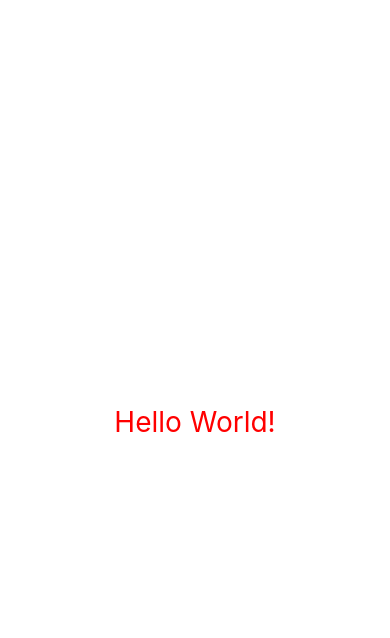
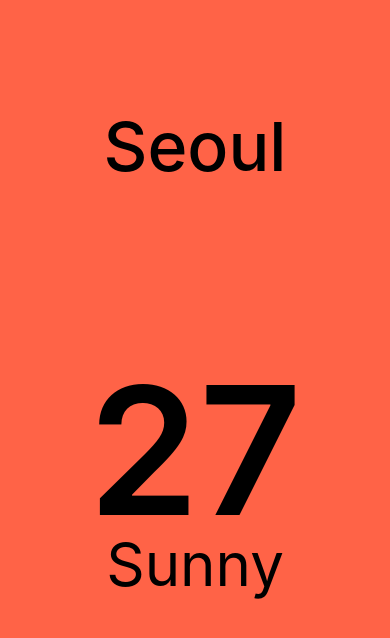
Before and after one commit to cks3066/WeatherOn, a React Native app: screen / in a window 390 px wide. Shown: the top 638 px of the page. Built offline with nearby package versions, Linux system fonts and the light colour scheme.

Commit message:
design: about city, weather

```diff
--- a/App.tsx
+++ b/App.tsx
@@ -1,11 +1,37 @@
-import { StatusBar } from "expo-status-bar";
-import { StyleSheet, Text, View } from "react-native";
+import React from "react";
+import { Dimensions, ScrollView, StyleSheet, Text, View } from "react-native";
+
+const { width: SCREEN_WIDTH } = Dimensions.get("window");
 
 export default function App() {
   return (
     <View style={styles.container}>
-      <Text style={styles.text}>Hello World!</Text>
-      <StatusBar style="auto" />
+      <View style={styles.city}>
+        <Text style={styles.cityName}>Seoul</Text>
+      </View>
+      <ScrollView
+        pagingEnabled
+        horizontal
+        contentContainerStyle={styles.weather}
+        showsHorizontalScrollIndicator={false}
+      >
+        <View style={styles.day}>
+          <Text style={styles.temp}>27</Text>
+          <Text style={styles.description}>Sunny</Text>
+        </View>
+        <View style={styles.day}>
+          <Text style={styles.temp}>27</Text>
+          <Text style={styles.description}>Sunny</Text>
+        </View>
+        <View style={styles.day}>
+          <Text style={styles.temp}>27</Text>
+          <Text style={styles.description}>Sunny</Text>
+        </View>
+        <View style={styles.day}>
+          <Text style={styles.temp}>27</Text>
+          <Text style={styles.description}>Sunny</Text>
+        </View>
+      </ScrollView>
     </View>
   );
 }
@@ -13,12 +39,29 @@
 const styles = StyleSheet.create({
   container: {
     flex: 1,
-    backgroundColor: "#fff",
+    backgroundColor: "tomato",
+  },
+  city: {
+    flex: 1.2,
+    justifyContent: "center",
     alignItems: "center",
-    justifyContent: "center",
   },
-  text: {
-    fontSize: 28,
-    color: "red",
+  cityName: {
+    fontSize: 68,
+    fontWeight: "500",
+  },
+  weather: {},
+  day: {
+    width: SCREEN_WIDTH,
+    alignItems: "center",
+  },
+  temp: {
+    marginTop: 50,
+    fontSize: 178,
+    fontWeight: "600",
+  },
+  description: {
+    marginTop: -30,
+    fontSize: 60,
   },
 });
```
